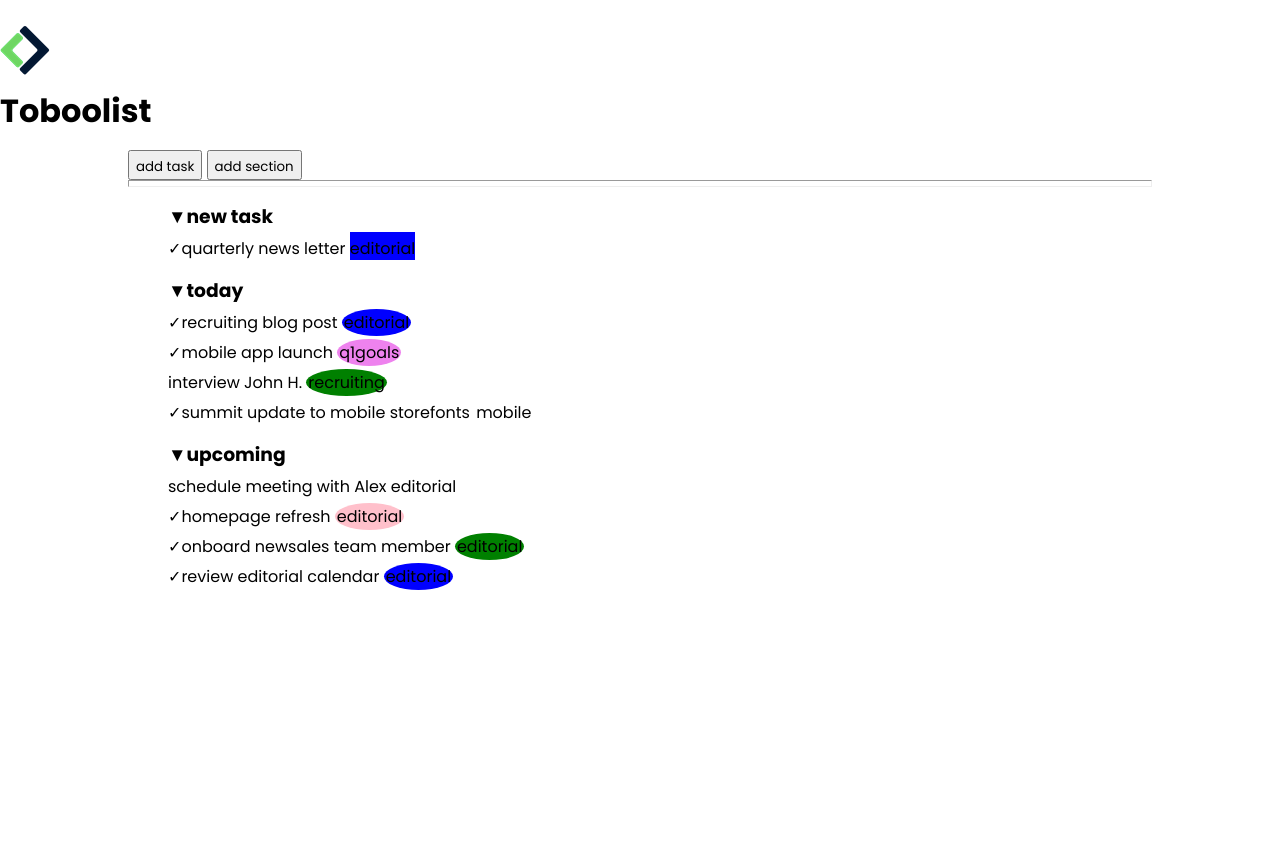
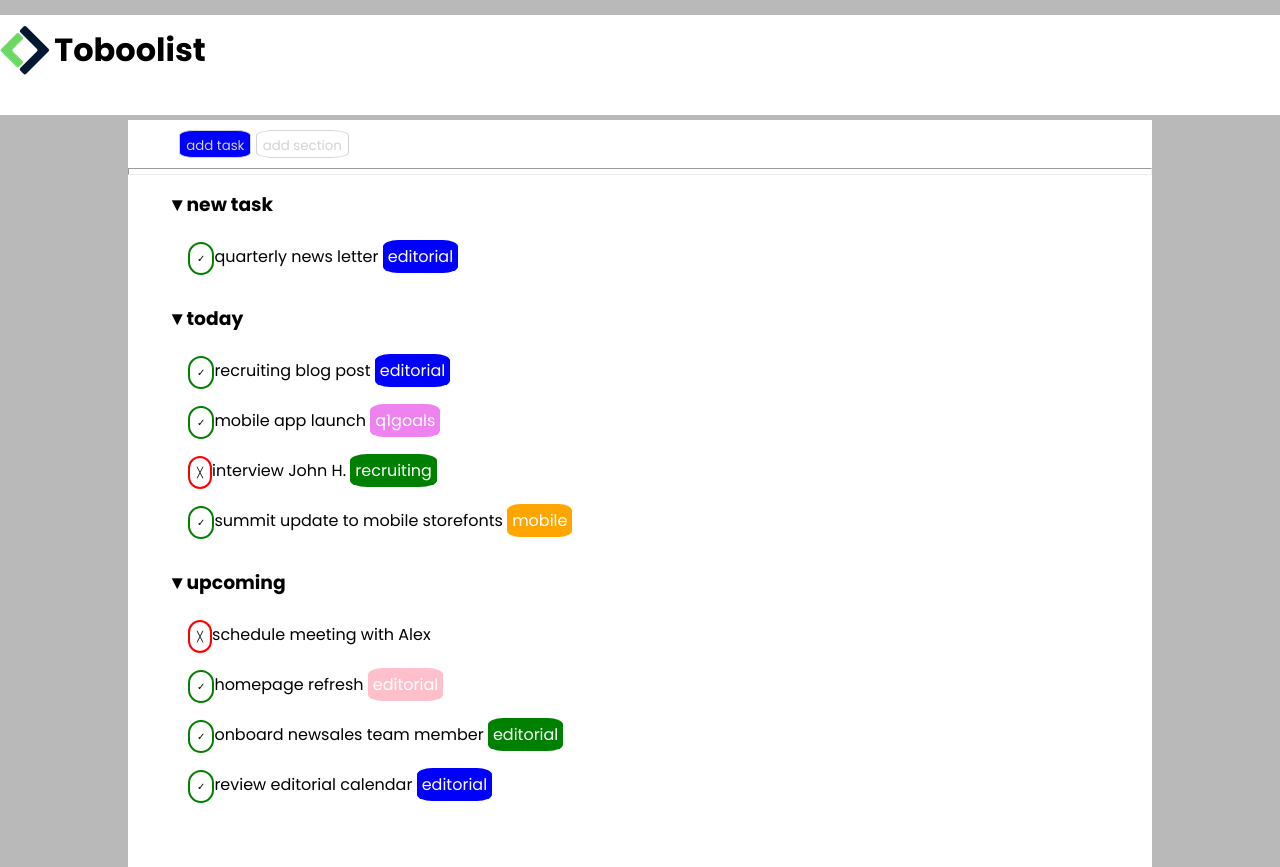
Before and after one commit to alessandroguddo02/html-css-toboolist, a plain HTML site: page index.html in a window 1280 px wide. Before the commit the page ends 800 px from the top, so only its background shows below. Drawn offline with Linux system fonts and the light colour scheme.

Commit message:
added button and color

```diff
--- a/index.html
+++ b/index.html
@@ -19,15 +19,16 @@
 
     <main>
         <div class="container">
-           <div class="button">
-             <button>add task</button>
-             <button>add section</button>
+           <div class="choice">
+             <button class="button">add task</button>
+             <button class="button2">add section</button>
            </div>
            <hr>
 
+
            <div class="task">
               <ul> <h3>▼new task</h3>
-                <li> <span class="verified">&#10003;</span>quarterly news letter  <span class="blue">editorial</span></li>
+                <li> <span class="verified">&#10003;</span>quarterly news letter  <span class=" background blue">editorial</span></li>
               </ul>
            </div>
 
@@ -35,14 +36,14 @@
             <ul> <h3>▼today</h3>
               <li> <span class="verified">&#10003;</span>recruiting blog post  <span class="background blue">editorial</span></li>
               <li> <span class="verified">&#10003;</span>mobile app launch  <span class="background violet">q1goals</span></li>
-              <li> <span class="not-verified"></span>interview John H. <span class="background green">recruiting</span></li>
+              <li> <span class="not-verified">&#9587;</span>interview John H. <span class="background green">recruiting</span></li>
               <li> <span class="verified">&#10003;</span>summit update to mobile storefonts <span class="background orange">mobile</span></li>
             </ul>
          </div>
 
          <div class="upcoming">
             <ul> <h3>▼upcoming</h3>
-              <li> <span class="not-verified"></span>schedule meeting with Alex  <span class="">editorial</span></li>
+              <li> <span class="not-verified">&#9587;</span>schedule meeting with Alex</li>
               <li> <span class="verified">&#10003;</span>homepage refresh  <span class="background pink">editorial</span></li>
               <li> <span class="verified">&#10003;</span>onboard newsales team member <span class="background green">editorial</span></li>
               <li> <span class="verified">&#10003;</span>review editorial calendar <span class="background blue">editorial</span></li>
--- a/style.css
+++ b/style.css
@@ -6,22 +6,36 @@
 
 }
 
-.body{
-    background-color: darkblue;
+body{
+    background-color:rgb(185, 185, 185);
+
+}
+/*header*/
+h1{
+    display: inline-block;
+    vertical-align: middle;
 }
 
-
+img{
+    vertical-align: middle;
+}
 .logotext{
     display: inline-block;
 }
 .logo{
-    background-color: white
+    background-color: white;
+    height: 100px;
+
+
 }
+
+/*main*/
 
 .container{
     width: 80%;
     margin: auto;
-    background-color:white
+    background-color:white;
+
 }
 
 .task li{
@@ -40,9 +54,9 @@
 }
 
 .background{
-    border-radius:50%;
-
-    padding: 2px;
+    border-radius:20%;
+    color: white;
+    padding: 5px;
 }
 
 .pink{
@@ -59,4 +73,57 @@
 
 .violet{
     background: violet;
+
 }
+
+.orange{
+    background-color: orange;
+}
+.choice{
+
+    padding-left: 5%;
+    padding-bottom: 10px;
+
+}
+
+.button{
+    border-radius:20%;
+    color: lightgrey;
+    background-color:blue;
+    border: 1px solid lightgrey;
+}
+
+.button2{
+    background-color: white;
+    color: lightgrey;
+    border-radius:20%;
+    border: 1px solid lightgrey;
+
+}
+
+ul li{
+    display: block;
+    margin: 20px;
+}
+
+ul{
+    display: block;
+}
+
+.not-verified{
+    border-radius: 50px;
+    border: 2px solid red;
+    padding: 7px;
+    font-size: 10px;
+}
+
+.verified{
+    border-radius: 50px;
+    border: 2px solid green;
+    padding: 7px;
+    font-size: 10px;
+}
+
+.upcoming{
+    padding-bottom: 50px;
+}
```
